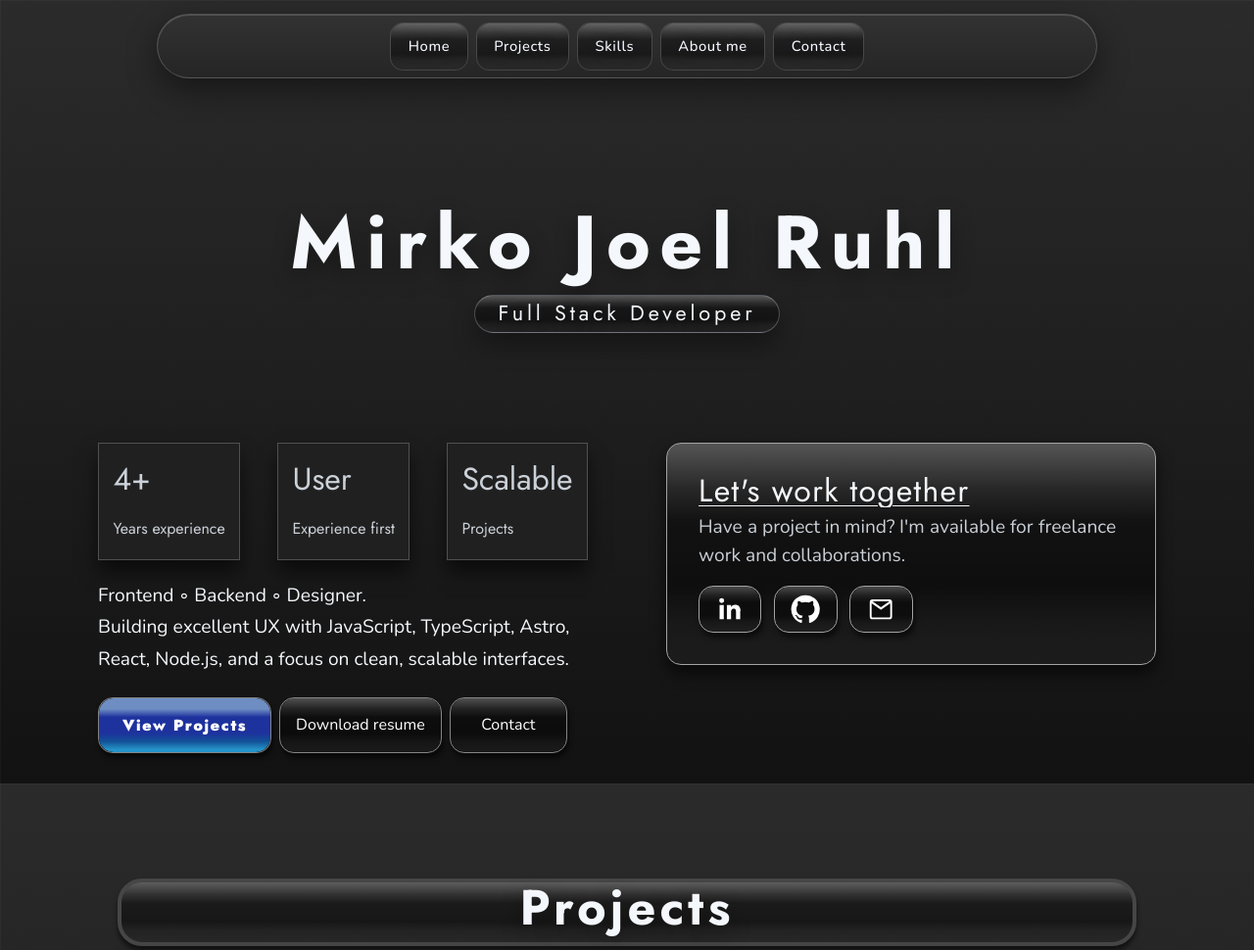
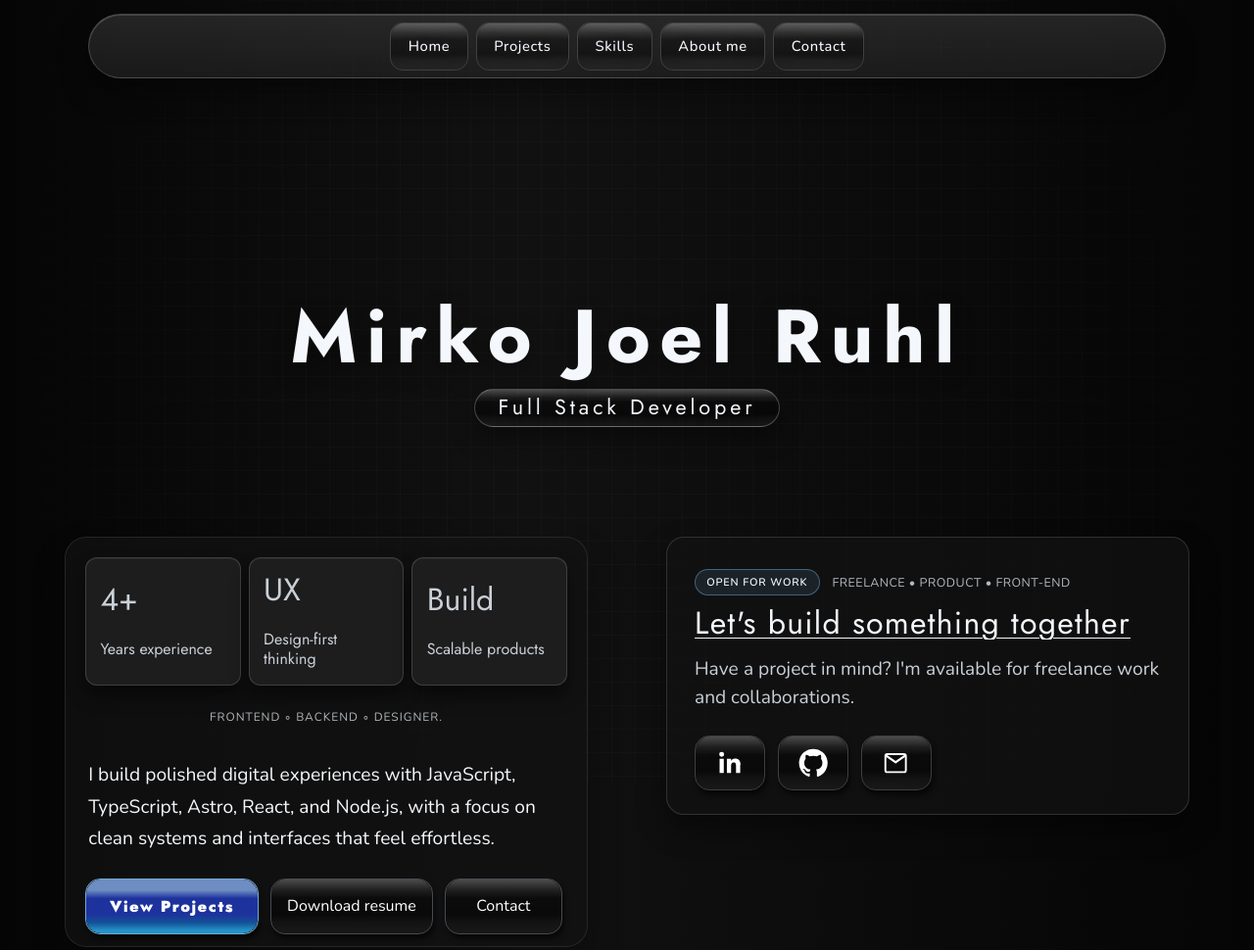
Before and after one commit to RuhlMirko/portfolio, an Astro site: page / in a window 1280 px wide. Shown: the top 970 px of the page at 98% size. Built offline with nearby package versions, Linux system fonts and the light colour scheme; Astro itself is replaced by a stand-in of ours.

Commit message:
Updated portfolio design

```diff
--- a/package.json
+++ b/package.json
@@ -12,7 +12,7 @@
     "astro": "astro"
   },
   "dependencies": {
-    "astro": "^6.1.0",
+    "astro": "^7.1.3",
     "lenis": "^1.3.21",
     "simple-icons": "^16.14.0"
   }
--- a/src/components/Cta.astro
+++ b/src/components/Cta.astro
@@ -1,7 +1,11 @@
 <section class="cta">
   <div class="cta-info">
-    <h3 class="reveal-text" aria-label="Let's work together">
-      Let's work together
+    <div class="cta-meta" aria-label="Availability details">
+      <span class="meta-pill">Open for work</span>
+      <span class="meta-text">Freelance • product • front-end</span>
+    </div>
+    <h3 class="reveal-text" aria-label="Let's build something together">
+      Let&apos;s build something together
     </h3>
     <p
       class="reveal-text reveal-paragraph"
@@ -12,7 +16,7 @@
       <span class="reveal-word" style="--word-index: 5">project</span>
       <span class="reveal-word" style="--word-index: 6">in</span>
       <span class="reveal-word" style="--word-index: 7">mind?</span>
-      <span class="reveal-word" style="--word-index: 8">I'm</span>
+      <span class="reveal-word" style="--word-index: 8">I&apos;m</span>
       <span class="reveal-word" style="--word-index: 9">available</span>
       <span class="reveal-word" style="--word-index: 10">for</span>
       <span class="reveal-word" style="--word-index: 11">freelance</span>
@@ -74,19 +78,57 @@
     justify-content: center;
     align-self: start;
     flex-direction: column;
-    gap: 1rem;
-    align-items: start;
+    gap: 1.2rem;
+    align-items: stretch;
     animation: load-in 1200ms ease-in;
-    border: 1px solid var(--faint-border);
-    padding: 2rem;
-    border-radius: 15px;
-    background: var(--aero-black);
+    border: 1px solid rgba(255, 255, 255, 0.14);
+    padding: 2rem 1.75rem 1.5rem;
+    border-radius: 18px;
+    background: rgba(18, 18, 18, 0.72);
     width: 100%;
-    box-shadow: 0 8px 1rem rgba(0, 0, 0, 0.623);
+    min-height: 260px;
+    box-shadow: 0 14px 30px rgba(0, 0, 0, 0.42);
+
+    .cta-info {
+      display: flex;
+      flex-direction: column;
+      justify-content: center;
+      gap: 0.6rem;
+      flex: 1;
+    }
 
     h3 {
       white-space: nowrap;
     }
+  }
+
+  .cta-meta {
+    display: flex;
+    flex-wrap: wrap;
+    align-items: center;
+    gap: 0.5rem 0.8rem;
+    margin-bottom: 0.15rem;
+  }
+
+  .meta-pill {
+    display: inline-flex;
+    align-items: center;
+    border: 1px solid rgba(122, 196, 255, 0.4);
+    background: rgba(110, 171, 214, 0.12);
+    color: var(--aero-blue);
+    border-radius: 999px;
+    padding: 0.32rem 0.7rem;
+    font-size: 0.68rem;
+    letter-spacing: 0.08em;
+    text-transform: uppercase;
+    font-weight: 600;
+  }
+
+  .meta-text {
+    color: rgba(227, 235, 243, 0.78);
+    font-size: 0.78rem;
+    letter-spacing: 0.04em;
+    text-transform: uppercase;
   }
 
   @keyframes load-in {
@@ -104,10 +146,11 @@
     text-decoration: 1px underline;
     text-underline-offset: 4px;
     margin-bottom: 6px;
+    white-space: normal;
   }
   p {
     font-size: 1.2rem;
-    max-width: 40ch;
+    max-width: 100%;
 
     span {
       margin-right: 0;
@@ -121,19 +164,26 @@
   .reveal-word {
     display: inline-block;
     opacity: 0;
+    margin-right: 0.35rem;
     transform: translateY(0.9em);
     animation: word-up 0.65s cubic-bezier(0.22, 1, 0.36, 1) forwards;
     animation-delay: calc(var(--word-index) * 35ms);
     will-change: transform, opacity;
   }
 
+  .reveal-word:last-child {
+    margin-right: 0;
+  }
+
   .reveal-paragraph {
     line-height: 1.5;
+    white-space: normal;
   }
 
   .social-links {
     display: flex;
     gap: 0.8rem;
+    margin-top: 0.35rem;
   }
 
   .social-link {
@@ -144,11 +194,13 @@
 
   .social-links a {
     position: relative;
-    padding: 0.5rem 1rem;
+    width: 4.5rem;
+    height: 3.5rem;
+    padding: 0;
     display: grid;
     place-items: center;
     color: white;
-    border: 1px solid var(--faint-border);
+    border: 1px solid rgba(255, 255, 255, 0.2);
     border-radius: 15px;
     transition: transform 0.2s ease-out;
     z-index: 1;
--- a/src/components/Footer.astro
+++ b/src/components/Footer.astro
@@ -3,27 +3,54 @@ const currentYear = new Date().getFullYear();
 ---
 
 <footer>
-  <h3>© Mirko Joel Ruhl - {currentYear}</h3>
-  <p>Made with Astro - <a href="">view code</a></p>
+  <div class="footer-inner">
+    <h3>© Mirko Joel Ruhl - {currentYear}</h3>
+    <p>
+      Made with Astro - <a
+        href="https://github.com/RuhlMirko/portfolio"
+        target="_blank"
+        rel="noreferrer">view code</a>
+    </p>
+  </div>
 </footer>
 
 <style>
   footer {
     width: 100%;
-    background: #121212;
-    margin-top: 1.5rem;
-    padding-bottom: 1rem;
+    background: rgba(10, 10, 10, 0.8);
+    border-top: 1px solid rgba(255, 255, 255, 0.09);
+    margin-top: clamp(2rem, 5vw, 4rem);
+    padding: 1.5rem 1rem 2rem;
     text-align: center;
   }
+
+  .footer-inner {
+    width: min(1180px, calc(100% - 1rem));
+    margin: 0 auto;
+  }
+
   h3 {
     padding-top: 12px;
-    color: #9c9a9a;
-    font-weight: 500;
+    color: #b4bac3;
+    font-weight: 600;
     font-size: 1rem;
     font-family: "Nunito";
-    border-top: 1px solid var(--faint-border);
+    letter-spacing: 0.04em;
   }
+
+  p {
+    margin-top: 0.4rem;
+    color: #a8b0ba;
+  }
+
   a {
-    color: #818181;
+    color: #8fd3ff;
+    text-decoration: none;
+  }
+
+  a:hover,
+  a:focus-visible {
+    text-decoration: underline;
+    outline: none;
   }
 </style>
--- a/src/components/Navbar.astro
+++ b/src/components/Navbar.astro
@@ -35,8 +35,9 @@
   nav {
     position: fixed;
     top: 0.9rem;
-    left: max(0.5rem, calc(50% - 480px));
-    right: max(0.5rem, calc(50% - 480px));
+    left: 50%;
+    width: min(100% - 1rem, 1100px);
+    transform: translateX(-50%);
     z-index: 30;
     animation: reveal-nav 0.5s ease-out forwards;
   }
@@ -247,11 +248,11 @@
 
   @keyframes reveal-nav {
     from {
-      transform: translateY(-40px);
+      transform: translate(-50%, -40px);
       opacity: 0;
     }
     to {
-      transform: translateY(0);
+      transform: translate(-50%, 0);
       opacity: 1;
     }
   }
--- a/src/components/Welcome.astro
+++ b/src/components/Welcome.astro
@@ -13,14 +13,15 @@ const resumeUrl = `${import.meta.env.BASE_URL}MirkoJoelRuhl.pdf`;
     <div class="hero-info">
       <div class="achievements">
         <p><span>4+</span><br />Years experience</p>
-        <p><span>User</span><br />Experience first</p>
-        <p><span>Scalable</span><br />Projects</p>
+        <p><span>UX</span><br />Design-first thinking</p>
+        <p><span>Build</span><br />Scalable products</p>
       </div>
 
       <p>
-        Frontend ◦ Backend ◦ Designer. <br />Building excellent UX with
-        JavaScript, TypeScript, Astro, React, Node.js, and a focus on clean,
-        scalable interfaces.
+        <span class="eyebrow">Frontend ◦ Backend ◦ Designer.</span><br />I build
+        polished digital experiences with JavaScript, TypeScript, Astro, React,
+        and Node.js, with a focus on clean systems and interfaces that feel
+        effortless.
       </p>
 
       <div class="hero-cta">
@@ -60,15 +61,30 @@ const resumeUrl = `${import.meta.env.BASE_URL}MirkoJoelRuhl.pdf`;
     box-shadow: 0 12px 24px rgba(0, 0, 0, 0.35);
   }
 
+  #hero {
+    width: min(100%, 1200px);
+    margin: 20vh auto 10vh;
+    padding-inline: 0.5rem;
+  }
+
   #hero header {
+    width: 100%;
+    text-align: center;
     animation: load-up 700ms ease-out both;
   }
 
   .hero-info {
+    position: relative;
+    padding: 1.25rem 1.25rem 0.75rem;
+    border: 1px solid rgba(255, 255, 255, 0.09);
+    border-radius: 22px;
+    background: rgba(18, 18, 18, 0.72);
+    box-shadow: 0 16px 32px rgba(0, 0, 0, 0.28);
+
     a {
       position: relative;
       z-index: 1;
-      border: 1px solid rgb(133, 133, 133);
+      border: 1px solid rgba(167, 180, 197, 0.36);
       color: white;
       padding: 1rem;
       text-decoration: none;
@@ -76,7 +92,10 @@ const resumeUrl = `${import.meta.env.BASE_URL}MirkoJoelRuhl.pdf`;
       background: transparent;
       min-width: 120px;
       text-align: center;
-      transition: transform 0.2s ease-out;
+      transition:
+        transform 0.2s ease-out,
+        border-color 0.2s ease-out,
+        box-shadow 0.2s ease-out;
       box-shadow: 2px 5px 5px rgba(0, 0, 0, 0.548);
       overflow: hidden;
 
@@ -101,7 +120,9 @@ const resumeUrl = `${import.meta.env.BASE_URL}MirkoJoelRuhl.pdf`;
       }
 
       &:hover {
-        transform: translate(2px, 2px);
+        transform: translateY(-2px);
+        border-color: rgba(196, 221, 255, 0.8);
+        box-shadow: 0 10px 18px rgba(0, 0, 0, 0.32);
       }
 
       &:hover::after {
@@ -111,7 +132,7 @@ const resumeUrl = `${import.meta.env.BASE_URL}MirkoJoelRuhl.pdf`;
 
     .cta {
       font-weight: 900;
-      border-color: #838282;
+      border-color: rgba(143, 211, 255, 0.8);
       font-family: "Jost";
       letter-spacing: 1.5px;
       padding-inline: 1.5rem;
@@ -123,35 +144,49 @@ const resumeUrl = `${import.meta.env.BASE_URL}MirkoJoelRuhl.pdf`;
         background: var(--aero-blue);
       }
     }
+    .eyebrow {
+      display: block;
+      text-align: center;
+      margin-bottom: 0;
+      letter-spacing: 0.08em;
+      text-transform: uppercase;
+      font-size: 0.75rem;
+      color: rgba(219, 225, 231, 0.88);
+      opacity: 0.9;
+    }
   }
 
   .hero-cta {
     display: flex;
-    justify-content: start;
-    gap: 8px;
+    justify-content: flex-start;
+    gap: 0.75rem;
     margin-top: 1.4rem;
+    flex-wrap: wrap;
   }
 
   .achievements {
     display: flex;
     justify-content: space-between;
-    gap: 5px;
+    gap: 0.5rem;
     margin-bottom: 1.25rem;
     font-family: "Jost";
 
     p {
-      border: 1px solid rgb(80, 80, 80);
+      flex: 1;
+      border: 1px solid rgba(148, 158, 170, 0.28);
       min-height: 120px;
-      background: #202020;
+      background: rgba(32, 32, 32, 0.9);
       padding: 1rem 0.9rem;
-      /* box-shadow: 0 5px 10px black; */
-      box-shadow: 0 12px 18px rgba(0, 0, 0, 0.55);
+      box-shadow:
+        inset 0 1px 0 rgba(255, 255, 255, 0.04),
+        0 12px 18px rgba(0, 0, 0, 0.45);
       display: flex;
       flex-direction: column;
       justify-content: center;
       gap: 0.35rem;
       line-height: 1.25;
       overflow-wrap: anywhere;
+      border-radius: 12px;
       span {
         display: block;
         font-size: clamp(1.5rem, 4vw, 2rem);
@@ -166,20 +201,23 @@ const resumeUrl = `${import.meta.env.BASE_URL}MirkoJoelRuhl.pdf`;
     font-size: clamp(1.05rem, 1.5vw, 1.2rem);
     line-height: 1.7;
     color: var(--text-primary);
+    padding: 0.1rem 0.2rem;
   }
 
   section {
     padding-block: 6vh;
-
     margin-bottom: 0;
   }
 
-  main {
+  #hero > main {
+    width: 100%;
+    max-width: 1200px;
     display: grid;
     grid-template-columns: repeat(2, minmax(0, 1fr));
     gap: 5rem;
     align-items: stretch;
     margin-top: 7rem;
+    margin-inline: auto;
   }
 
   @media (max-width: 980px) {
@@ -241,9 +279,6 @@ const resumeUrl = `${import.meta.env.BASE_URL}MirkoJoelRuhl.pdf`;
     }
   }
 
-  #hero {
-    margin: 20vh auto 10vh;
-  }
   @keyframes load-up {
     0% {
       opacity: 0;
--- a/src/layouts/Layout.astro
+++ b/src/layouts/Layout.astro
@@ -118,7 +118,9 @@ const image = `${url}/preview.png`;
     scroll-padding-top: 80px;
   }
   section {
-    margin-block: 8rem;
+    position: relative;
+    margin-block: 0;
+    padding-block: clamp(1rem, 2vw, 1.5rem);
   }
 
   hr {
@@ -127,20 +129,39 @@ const image = `${url}/preview.png`;
     height: 0;
     margin-bottom: 1rem;
   }
-  main {
-    max-width: 1080px;
+
+  .site-main {
+    width: min(100%, 1180px);
     margin: 0 auto;
+    padding-inline: 0.5rem;
+    padding-top: clamp(4rem, 8vw, 6rem);
+    display: block;
   }
+
+  .site-main > section {
+    width: min(100%, 1180px);
+    margin-inline: auto;
+  }
+
   body {
     color: var(--text-primary);
-    background:
-      linear-gradient(var(--grid-line) 1px, transparent 1px),
-      linear-gradient(90deg, var(--grid-line) 1px, transparent 1px),
-      linear-gradient(to bottom, #2b2b2b, #121212);
-    background-size:
-      var(--grid-size) var(--grid-size),
-      var(--grid-size) var(--grid-size),
-      100% 100%;
+    background: linear-gradient(
+      to right,
+      #050505 0%,
+      #111111 42%,
+      #050505 100%
+    );
+    &::before {
+      content: "";
+      position: fixed;
+      inset: 0;
+      pointer-events: none;
+      background-image:
+        linear-gradient(rgba(255, 255, 255, 0.018) 1px, transparent 1px),
+        linear-gradient(90deg, rgba(255, 255, 255, 0.018) 1px, transparent 1px);
+      background-size: 24px 24px;
+      mask-image: radial-gradient(circle at center, black 50%, transparent 98%);
+    }
     background-attachment: fixed;
     font-family:
       "Nunito",
@@ -159,9 +180,12 @@ const image = `${url}/preview.png`;
     -webkit-font-smoothing: antialiased;
     -moz-osx-font-smoothing: grayscale;
   }
+  section {
+    margin-bottom: 5rem;
+  }
   @media (max-width: 1200px) {
     body {
-      padding-inline: 4%;
+      padding-inline: 0;
     }
   }
   h1,
--- a/src/pages/index.astro
+++ b/src/pages/index.astro
@@ -13,9 +13,8 @@ import Layout from "../layouts/Layout.astro";
   <header>
     <NavBar />
   </header>
-  <main>
+  <main class="site-main">
     <Welcome />
-    <!-- <Cta /> -->
     <Projects />
     <Skills />
     <About />
```
Also changed, not shown: 1 other file.
